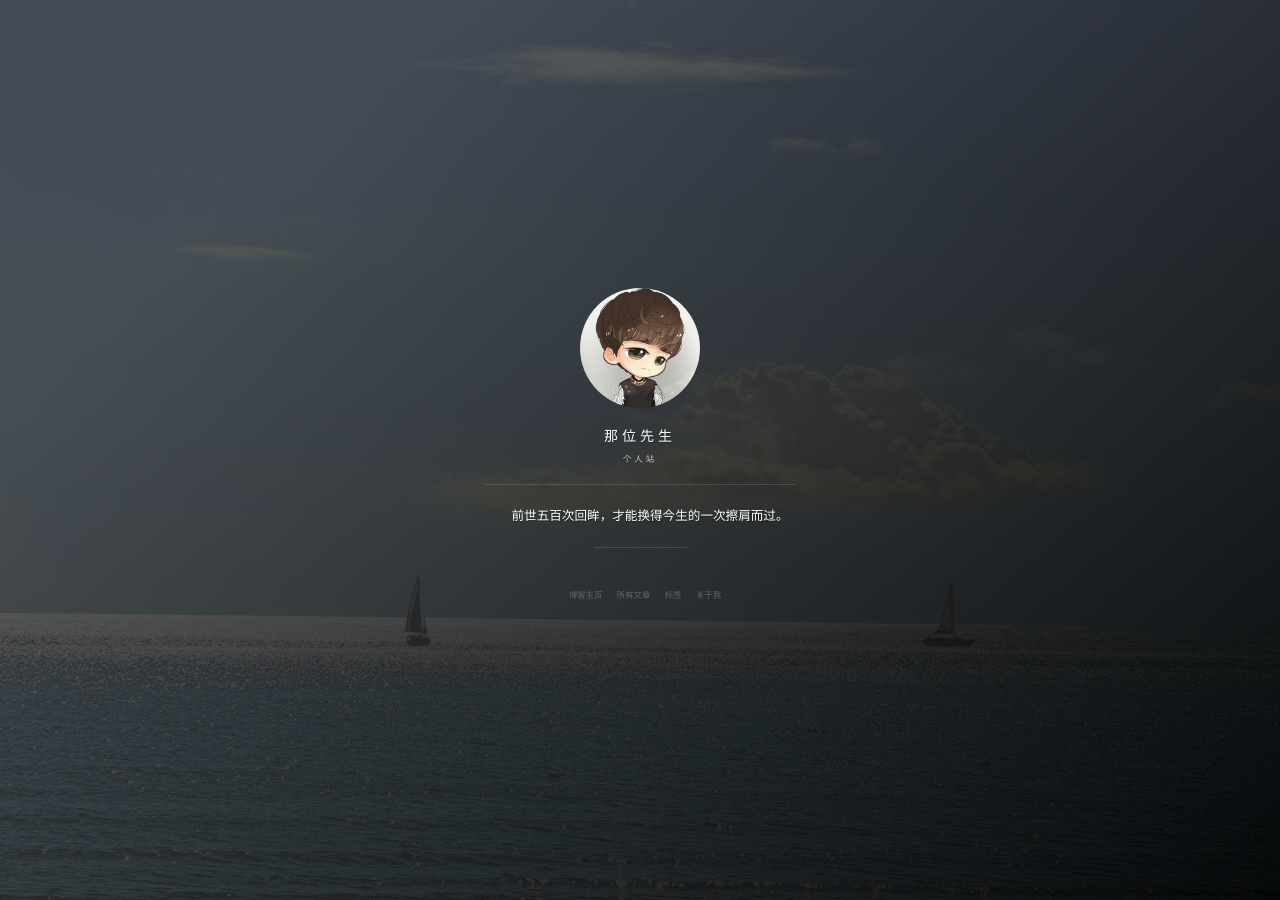
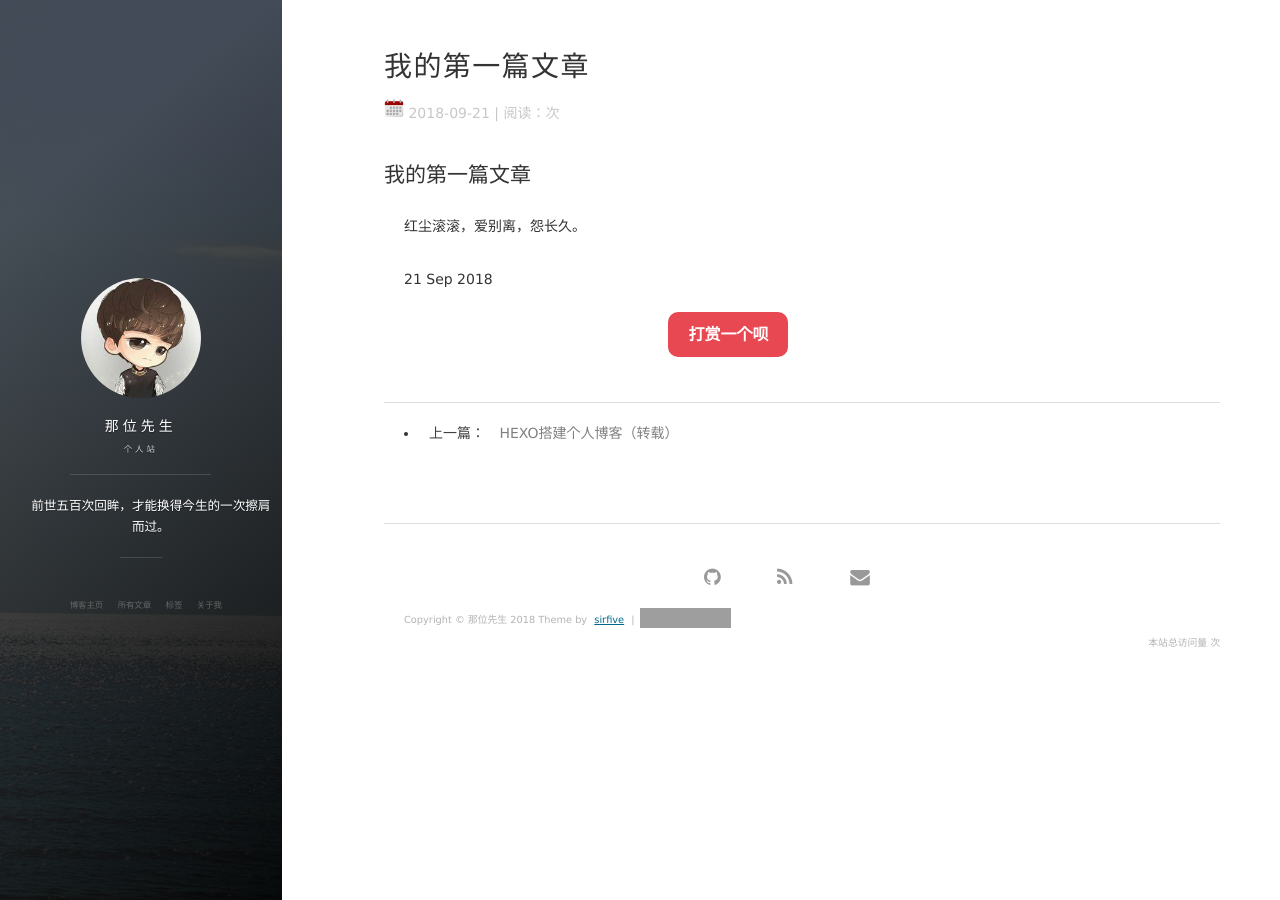
Before and after one commit to sirFive/sirFive.github.io, a Jekyll site: the page built from _posts/2018-09-20-从新手到大师.html, in a window 1280 px wide. Built offline with Jekyll 4.4.1, drawn with Linux system fonts in a browser that asks for light colours; nearby versions of some CDN libraries; comment, search, counter and statistics services are not loaded; grey boxes are pictures that could not be loaded.

Commit message:
edit my article

```diff
--- a/_posts/2018-09-20-从新手到大师.html
+++ b/_posts/2018-09-20-从新手到大师.html
@@ -1,5 +1,9 @@
 ---
-layout: default
+layout: post
+title: "我的第一篇文章"
+date: 2018-09-21
+description: "我的第一篇文章"
+tag: 博客
 ---
 　<h2>我的第一篇文章</h2>
 　<p>红尘滚滚，爱别离，怨长久。</p>
```
